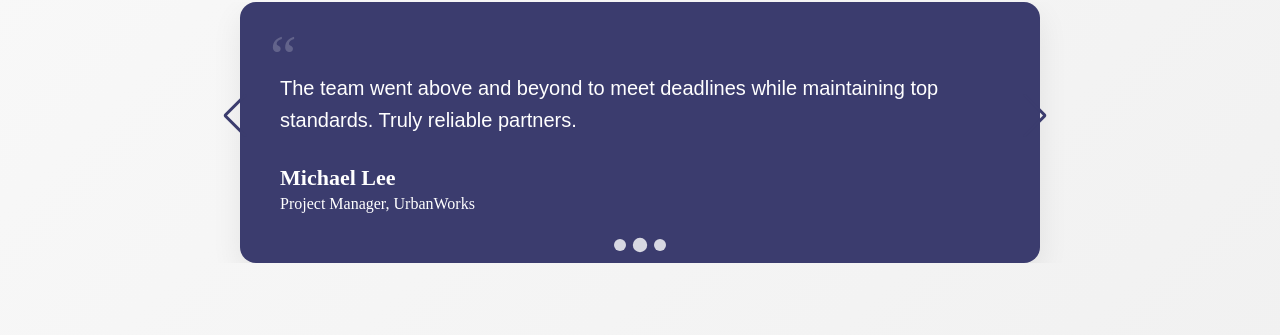
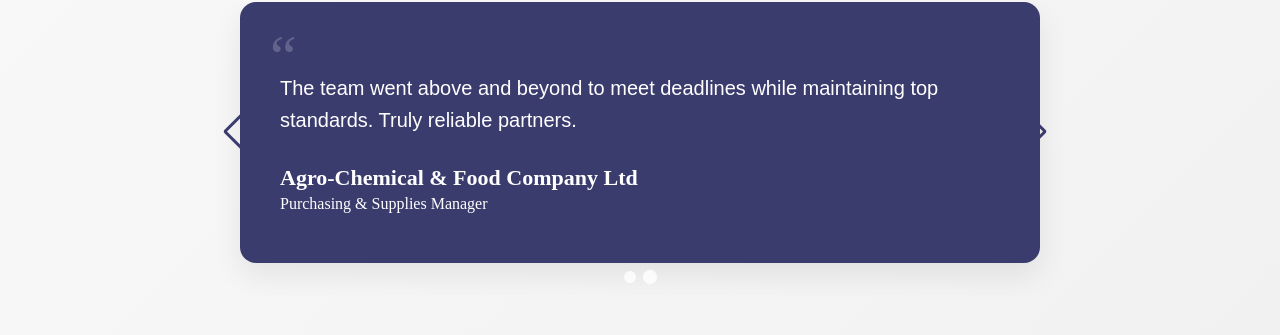
Before and after one commit to Eshhaa11/Vaghjiyani, a React (Create React App) app in the folder frontend/: page / in a window 1280 px wide. Shown: the part 3556-3891 px from the top of the page. Built offline with nearby package versions, Linux system fonts and the light colour scheme.

Commit message:
added ff

```diff
--- a/frontend/src/components/testimonials.jsx
+++ b/frontend/src/components/testimonials.jsx
@@ -8,22 +8,16 @@ import "../styles/testimonials.css";
 
 const testimonials = [
   {
-    name: "Alice Johnson",
-    role: "CEO, BuildRight Ltd",
+    name: "Ministry of Public Works",
+    role: "Chief Architect",
     feedback:
-      "Vaghjiyani Enterprises delivered exceptional quality and professionalism throughout our project. Highly recommended!",
+      "VEL'S Construction is one of the best general contracotrs we've worked with. The entire team tactfully delivered a project of exceptional quality while staying on schedule and under budget. We hope to work with 'VEL' again in the near future!",
   },
   {
-    name: "Michael Lee",
-    role: "Project Manager, UrbanWorks",
+    name: "Agro-Chemical & Food Company Ltd",
+    role: " Purchasing & Supplies Manager",
     feedback:
       "The team went above and beyond to meet deadlines while maintaining top standards. Truly reliable partners.",
-  },
-  {
-    name: "Sophia Patel",
-    role: "Architect, Skyline Designs",
-    feedback:
-      "Collaborating with them was smooth and efficient. Their expertise brought our vision to life flawlessly.",
   },
 ];
 
```
